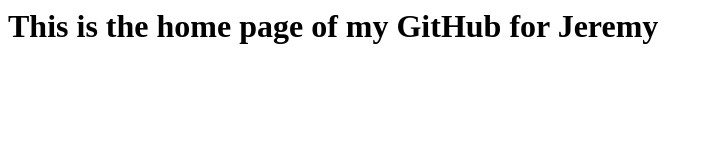
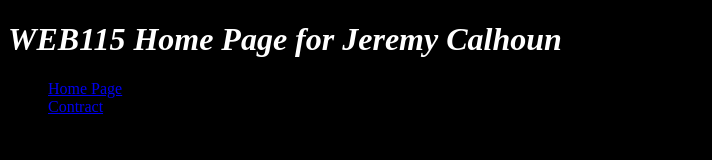
Before and after one commit to jcalhou9/jcalhou9.github.io, a plain HTML site: page index.html in a window 1280 px wide. Shown: the whole page, without its empty margins (0-712 px from the left). Drawn offline with Linux system fonts and the light colour scheme.

Commit message:
added contract and stylesheets

```diff
--- a/index.html
+++ b/index.html
@@ -1 +1,25 @@
-<h1>This is the home page of my GitHub for Jeremy</h1>
+<!DOCTYPE html>
+<html lang="en">
+<head>
+	<!-- set meta data -->
+    <meta charset="UTF-8">
+    <meta name="viewport" content="width=device-width, initial-scale=1.0">
+	<!-- link CSS files -->
+	<link rel="stylesheet" type="text/css" href="styles/indexstylesheet.css">
+
+    <title>WEB115 Home Page for Jeremy Calhoun</title>
+</head>
+<body>
+   <header>
+		<h1><i>WEB115 Home Page for Jeremy Calhoun</i></h1>
+		<nav>
+			<ul>
+				<li><a href="./Index.html">Home Page</a></li>
+				<li class="about"><a href="./contract.html">Contract</a></li>
+				<!-- <li><a href="./XXXXXXXXX">Introduction</a></li> -->
+			</ul>
+		</nav>
+	</header>
+</body>
+
+</html>
--- /dev/null
+++ b/styles/contractstylesheet.css
@@ -0,0 +1,19 @@
+/* Jeremy Calhoun */
+/* WEB115-N801 */
+
+html {
+	background: #4a494f;
+}
+
+h1, p {
+	color: white;
+}
+
+h1 {
+	max-width: 600px;
+}
+
+p {
+	font-family: cursive;
+	max-width: 700px;
+}
--- /dev/null
+++ b/styles/indexstylesheet.css
@@ -0,0 +1,10 @@
+/* Jeremy Calhoun */
+/* WEB115-N801 */
+
+html {
+	background: black;
+}
+
+h1 {
+	color: white;
+}
```
Also changed, not shown: contract.html (added, +39 -0 lines).
